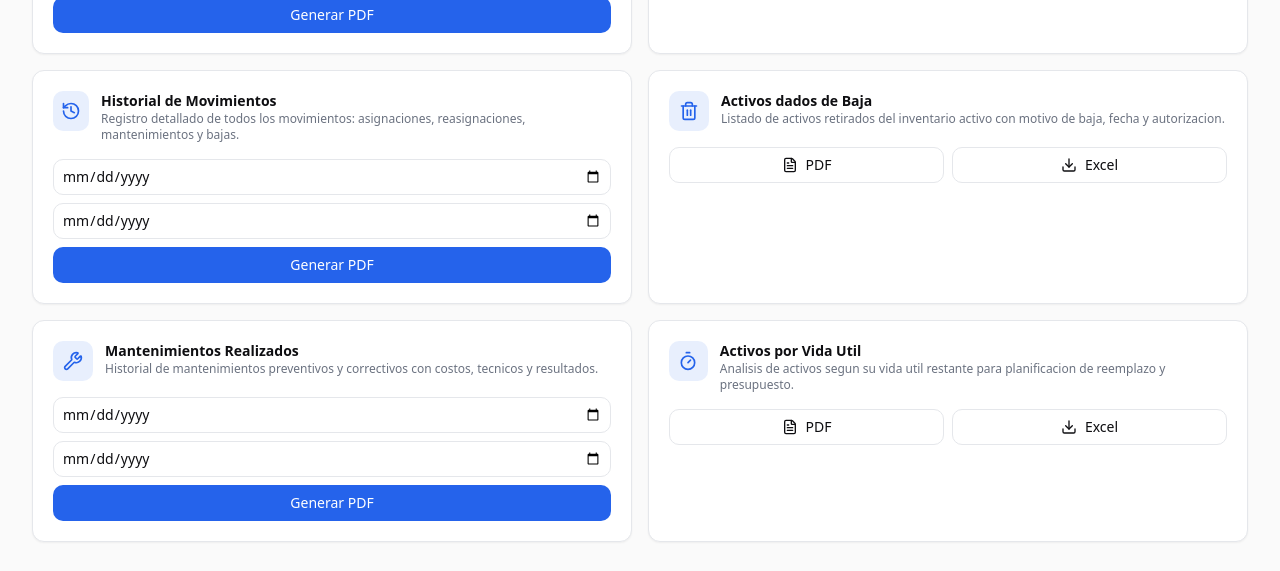
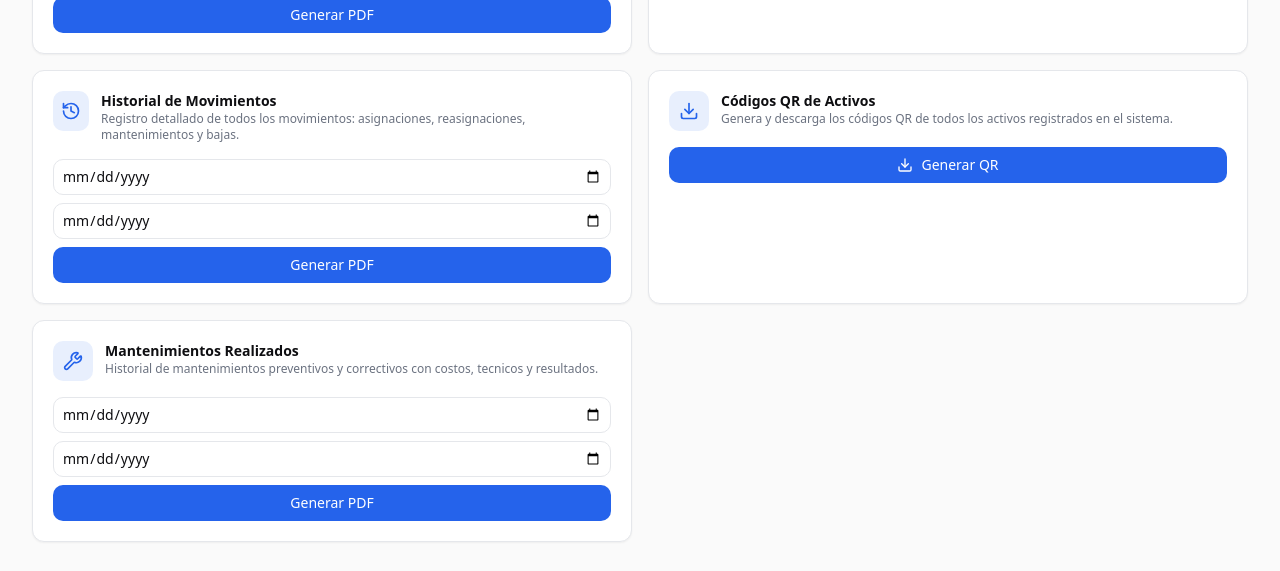
Before and after one commit to SantiagoAHS/Frontend-SCI, a Next.js app: page /reportes in a window 1280 px wide. Shown: the part 288-859 px from the top of the page. Built offline with nearby package versions, Linux system fonts and the light colour scheme; no server answers.

Commit message:
Reportes actualizacion descarga de qr

```diff
--- a/app/reportes/page.tsx
+++ b/app/reportes/page.tsx
@@ -35,22 +35,16 @@ const reportTypes = [
       "Registro detallado de todos los movimientos: asignaciones, reasignaciones, mantenimientos y bajas.",
   },
   {
-    icon: Trash2,
-    title: "Activos dados de Baja",
+    icon: Download,
+    title: "Códigos QR de Activos",
     description:
-      "Listado de activos retirados del inventario activo con motivo de baja, fecha y autorizacion.",
+      "Genera y descarga los códigos QR de todos los activos registrados en el sistema.",
   },
   {
     icon: Wrench,
     title: "Mantenimientos Realizados",
     description:
       "Historial de mantenimientos preventivos y correctivos con costos, tecnicos y resultados.",
-  },
-  {
-    icon: Timer,
-    title: "Activos por Vida Util",
-    description:
-      "Analisis de activos segun su vida util restante para planificacion de reemplazo y presupuesto.",
   },
 ]
 
@@ -247,6 +241,32 @@ export default function ReportesPage() {
     a.remove()
   }
 
+  const descargarQRActivos = async () => {
+    const token = localStorage.getItem("token")
+
+    const response = await fetch(`${API_URL}/activos/qr/descargar/`, {
+      headers: {
+        Authorization: `Token ${token}`,
+      },
+    })
+
+    if (!response.ok) {
+      alert("Error al generar los QR")
+      return
+    }
+
+    const blob = await response.blob()
+    const url = window.URL.createObjectURL(blob)
+
+    const a = document.createElement("a")
+    a.href = url
+    a.download = "qr_activos.zip"
+
+    document.body.appendChild(a)
+    a.click()
+    a.remove()
+  }
+
   return (
     <div className="flex flex-col gap-6 p-6 lg:p-8">
 
@@ -395,6 +415,20 @@ export default function ReportesPage() {
 
                 </div>
 
+                ) : report.title === "Códigos QR de Activos" ? (
+
+                  <div className="flex flex-col gap-2">
+
+                    <button
+                      onClick={descargarQRActivos}
+                      className="h-9 rounded-lg bg-blue-600 text-white text-sm hover:bg-blue-700 flex items-center justify-center gap-2"
+                    >
+                      <Download className="h-4 w-4" />
+                      Generar QR
+                    </button>
+
+                  </div>
+
               ) : (
 
                 <div className="flex gap-2">
```
